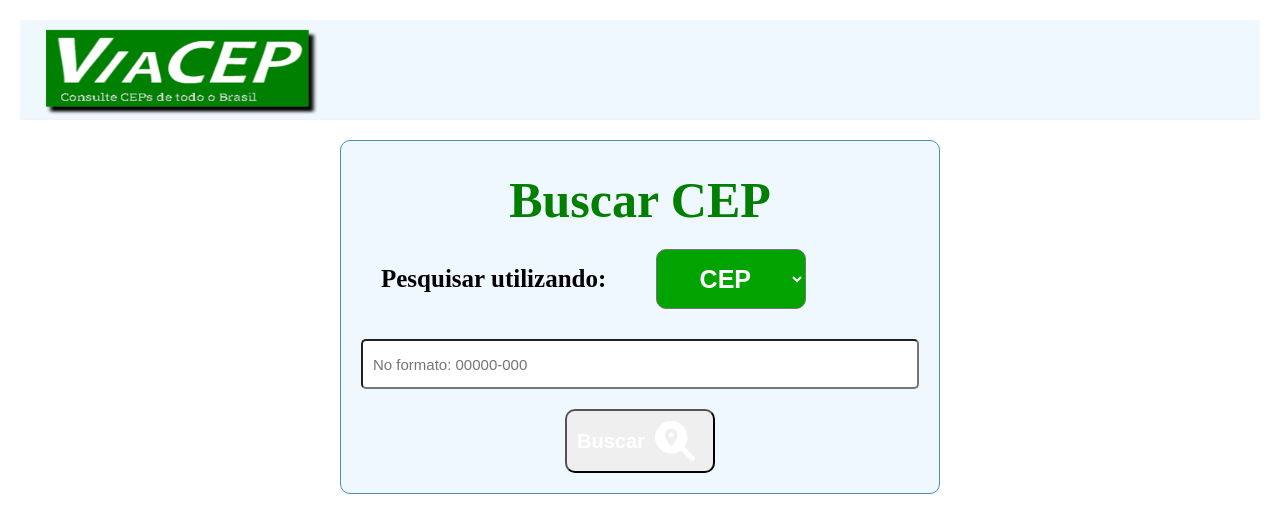
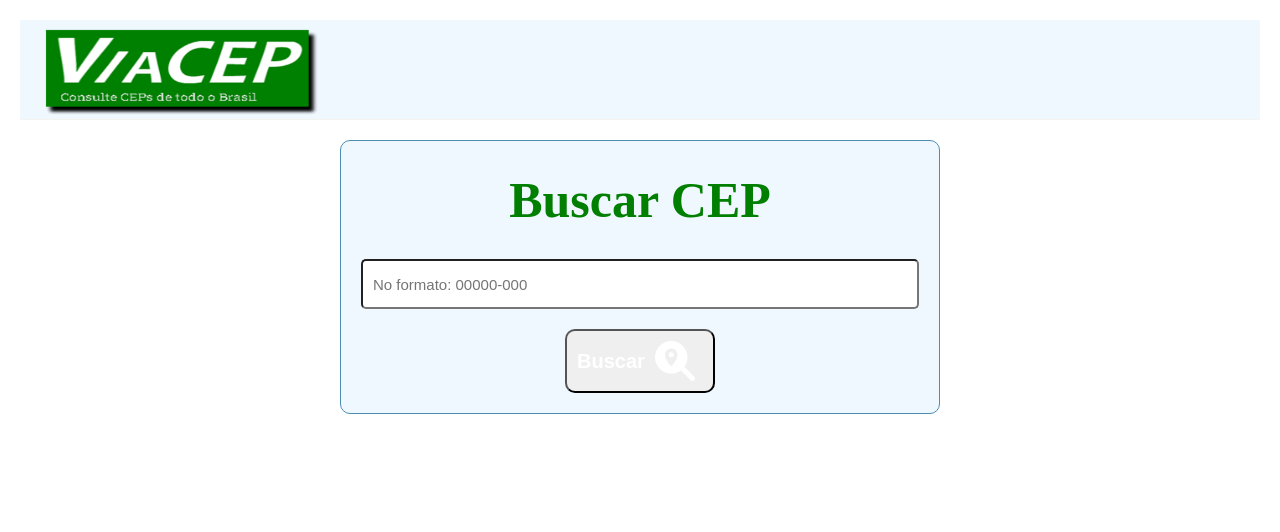
Before and after one commit to RaiFernandesdosSantos/BuscaCep, a Next.js app: page / in a window 1280 px wide. Shown: the top 532 px of the page. Built offline with nearby package versions, Linux system fonts and the light colour scheme.

Commit message:
Tentando fazer funcionar

```diff
--- a/app/api/buscar/route.ts
+++ b/app/api/buscar/route.ts
@@ -1,6 +1,4 @@
 export async function POST(req: Request) {
-  const body = await req.json();
-  console.log(body);
-
-  return new Response(JSON.stringify({ message: "Ola Mundo!" }));
+  console.log(req);
+  return new Response(JSON.stringify({ text: "Nada da certo" }));
 }
--- a/app/page.tsx
+++ b/app/page.tsx
@@ -11,17 +11,8 @@ export default function Home() {
     <div className="container">
       <Header />
       <main className="main">
-        <form action="/api/buscar" className="form">
+        <form className="form" action="/api/buscar" method="POST">
           <h1>Buscar CEP</h1>
-          <div className="wrap">
-            <label htmlFor="rc">Pesquisar utilizando:</label>
-            <select name="tipo" id="">
-              <option value="cep" selected>
-                CEP
-              </option>
-              <option value="endereco">Endereço</option>
-            </select>
-          </div>
           <input
             type="text"
             name="rc"
--- a/public/components/button.tsx
+++ b/public/components/button.tsx
@@ -1,12 +1,13 @@
 interface btnProps {
   texto: string;
   classe: string;
-  children: JSX.Element;
+  children?: React.ReactNode;
+  type?: "button" | "submit";
 }
 
 export default function Button(props: btnProps) {
   return (
-    <button className={props.classe}>
+    <button className={props.classe} type={props.type}>
       {props.texto}
       {props.children}
     </button>
```
